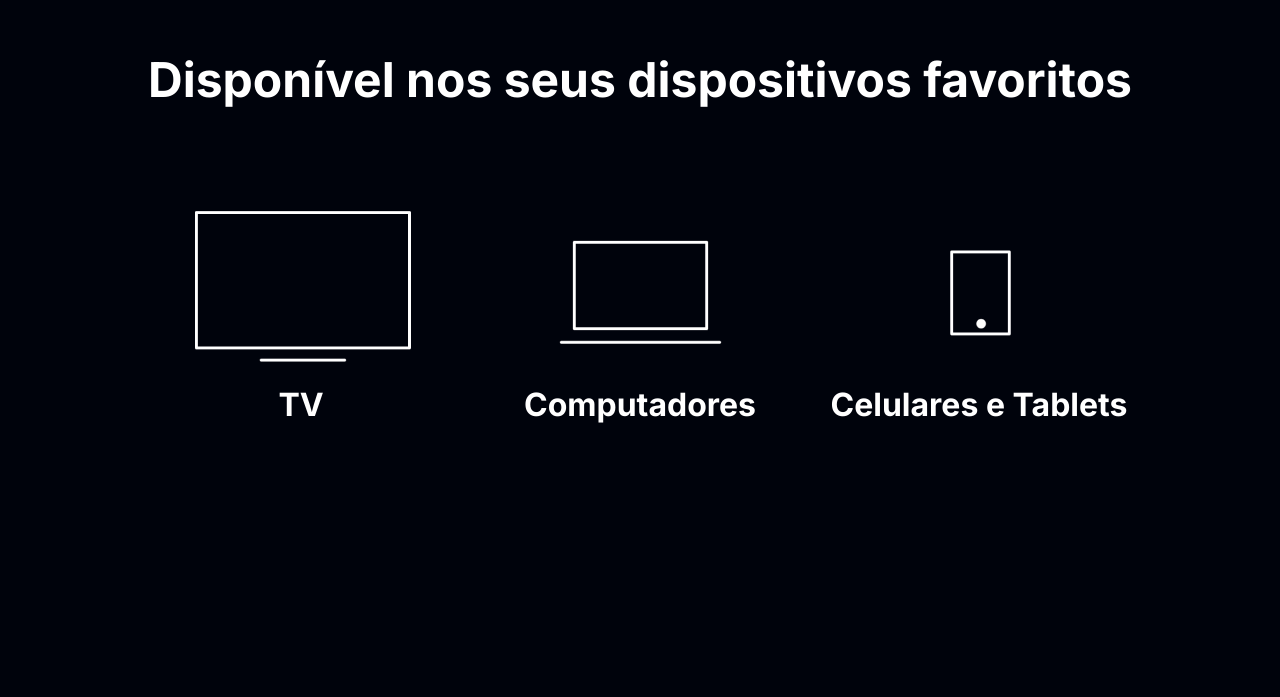
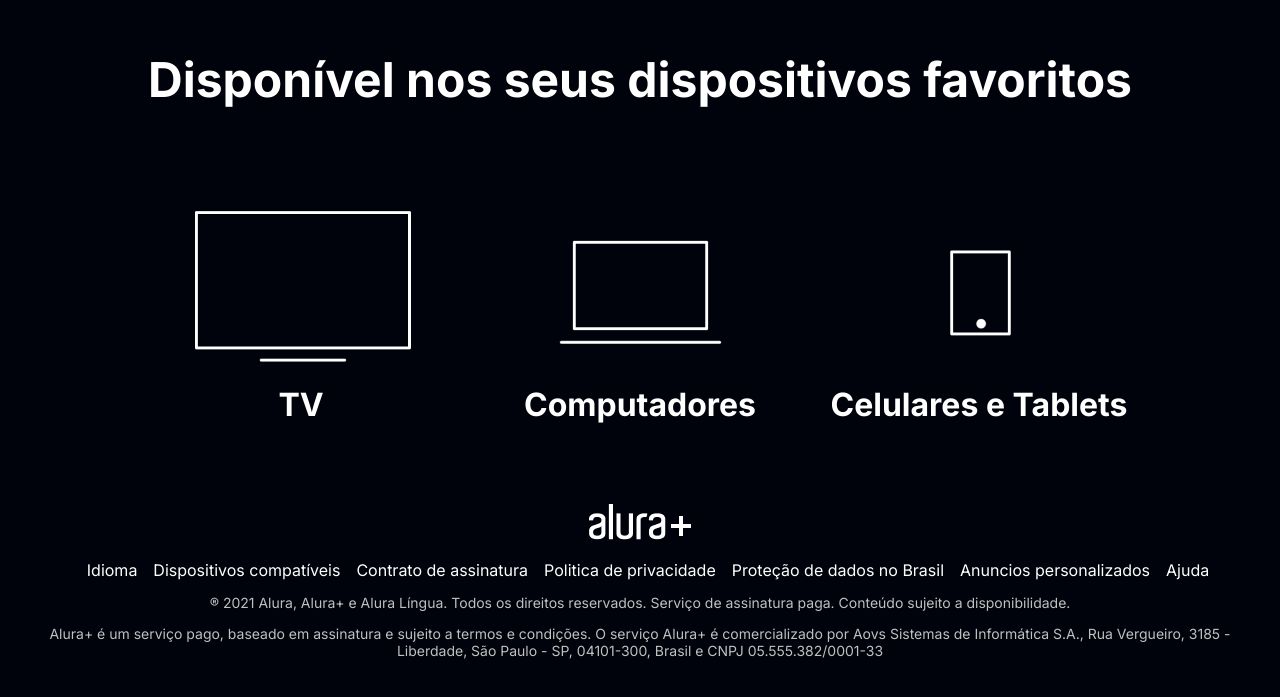
Before and after one commit to Rafaela3613/alura-plus, a plain HTML site: page index.html in a window 1280 px wide. Shown: the part 2549-3246 px from the top of the page. Before the commit the page ends 3053 px from the top, so only its background shows below. Drawn offline with Linux system fonts and the light colour scheme; a web font is replaced by a local one.

Commit message:
construindo o footer

```diff
--- a/index.html
+++ b/index.html
@@ -67,8 +67,38 @@
                 </li>
             </li>
         </ul>
-
     </section>
+<footer class="rodape">
+    <img src="assets/Logo.png" alt="Alura+" class="rodape__logo">
+    <ul class="rodape__lista">
+        <li class="lista__link">
+            <a href="#">Idioma</a>
+        </li>
+        <li class="lista__link">
+            <a href="#">Dispositivos compatíveis</a>
+        </li>
+        <li class="lista__link">
+            <a href="#">Contrato de assinatura</a>
+        </li>
+        <li class="lista__link">
+            <a href="#">Politica de privacidade</a>
+        </li>
+        <li class="lista__link">
+            <a href="#">Proteção de dados no Brasil</a>
+        </li>
+        <li class="lista__link">
+            <a href="#">Anuncios personalizados</a>
+        </li>
+        <li class="lista__link">
+            <a href="#">Ajuda</a>
+        </li>
+    </ul>
+    <p class="rodape__texto">® 2021 Alura, Alura+ e Alura Língua.
+        Todos os direitos reservados. Serviço de assinatura paga. Conteúdo sujeito a disponibilidade.</p>
+        <p class="rodape__texto">Alura+ é um serviço pago, baseado em assinatura e sujeito a termos e condições.
+            O serviço Alura+ é comercializado por Aovs Sistemas de Informática S.A.,
+            Rua Vergueiro, 3185 - Liberdade, São Paulo - SP, 04101-300, Brasil e CNPJ 05.555.382/0001-33</p>
+</footer>
 
 </body>
 </html>
--- a/styles.css
+++ b/styles.css
@@ -138,3 +138,23 @@ body{
     font-size: 32px;
     color: var(--branco-principal);
 }
+.rodape {
+    text-align: center;
+    margin: 5em 3em;
+}
+.rodape__lista {
+    display: flex;
+    justify-content: center;
+    list-style-type: none;
+    margin-top: 1em;
+}
+.lista__link a{
+    text-decoration: none;
+    color: var(--branco-principal);
+    margin-left: 1em;
+}
+.rodape__texto {
+    margin: 1em 0;
+    color: var(--cinza-secundario);
+    font-size: 14px;
+}
```
